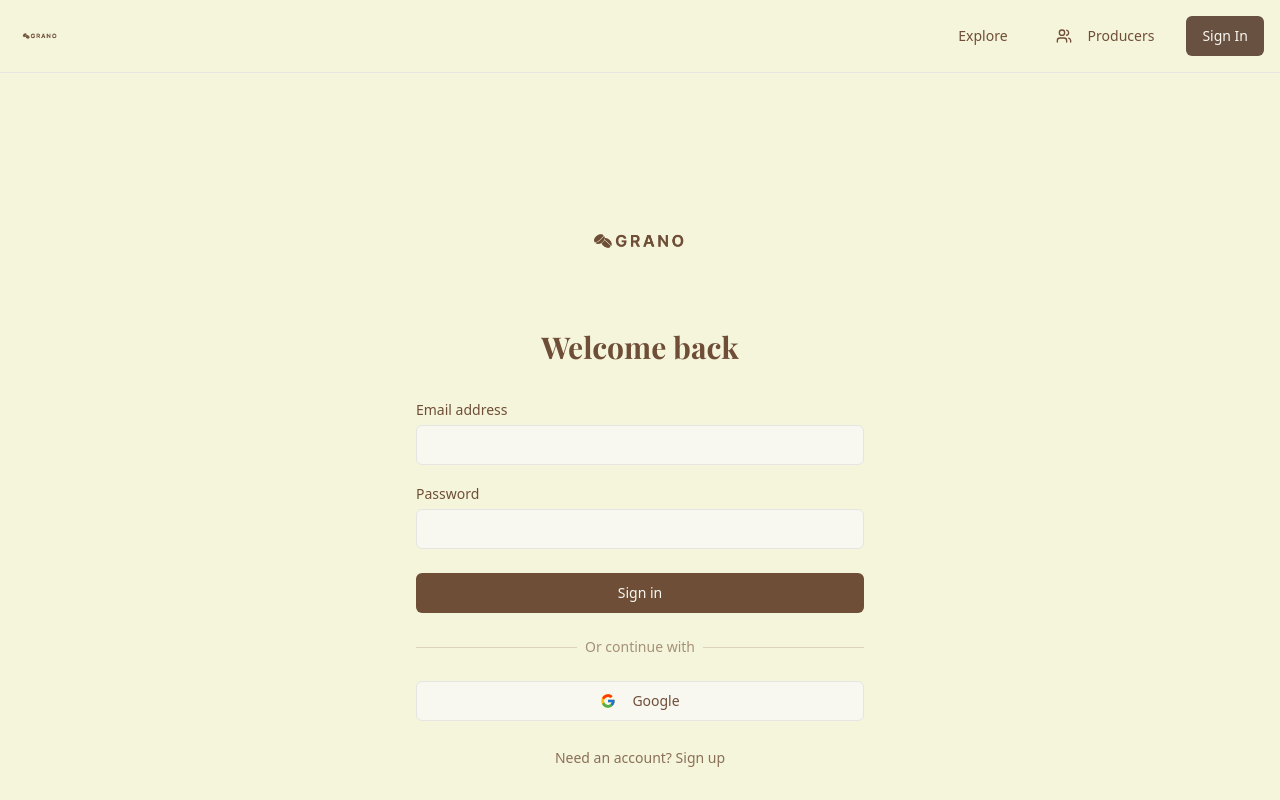
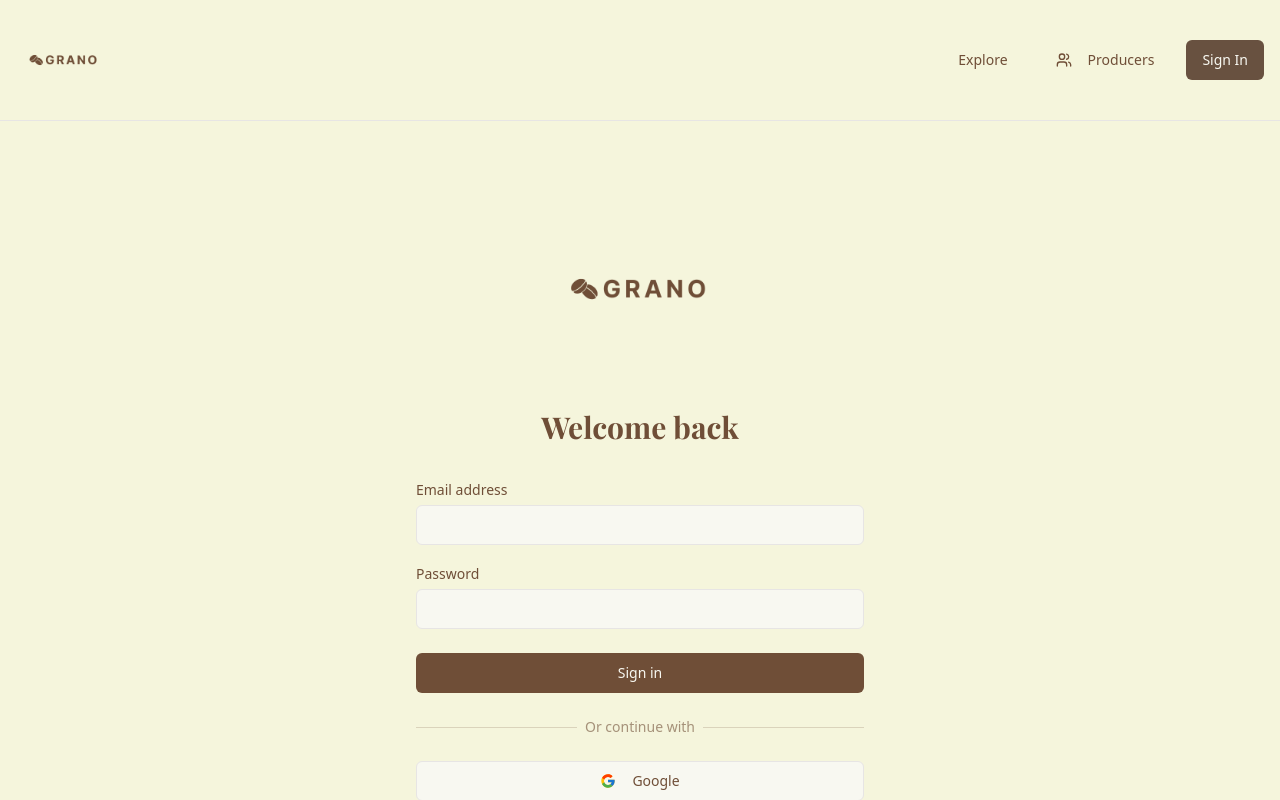
Before and after one commit to omardelachica/grano-published, a React (Vite) app: page /auth in a window 1280 px wide. Shown: the top 800 px of the page. Built offline with nearby package versions, Linux system fonts and the light colour scheme; a web font is replaced by a local one.

Commit message:
Double page sizes across app
Increased the size of all pages in the application to double their original dimensions. This change ensures a consistent layout and improved visual impact throughout the app.
[skip gpt_engineer]

```diff
--- a/src/components/Navbar.tsx
+++ b/src/components/Navbar.tsx
@@ -11,7 +11,7 @@ export function Navbar() {
             <img
               src="/lovable-uploads/b8d7326a-7a29-47b6-85f3-e89e65e462dd.png"
               alt="Granos Logo"
-              className="h-12"
+              className="h-24"
             />
           </Link>
           <div className="flex items-center space-x-4">
--- a/src/pages/Auth.tsx
+++ b/src/pages/Auth.tsx
@@ -114,7 +114,7 @@ const Auth = () => {
           <img
             src="/lovable-uploads/b8d7326a-7a29-47b6-85f3-e89e65e462dd.png"
             alt="Grano"
-            className="mx-auto h-32 w-auto"
+            className="mx-auto h-48 w-auto"
           />
           <h2 className="mt-6 text-3xl font-playfair font-bold text-espresso">
             {isSignUp ? "Create your account" : "Welcome back"}
```
